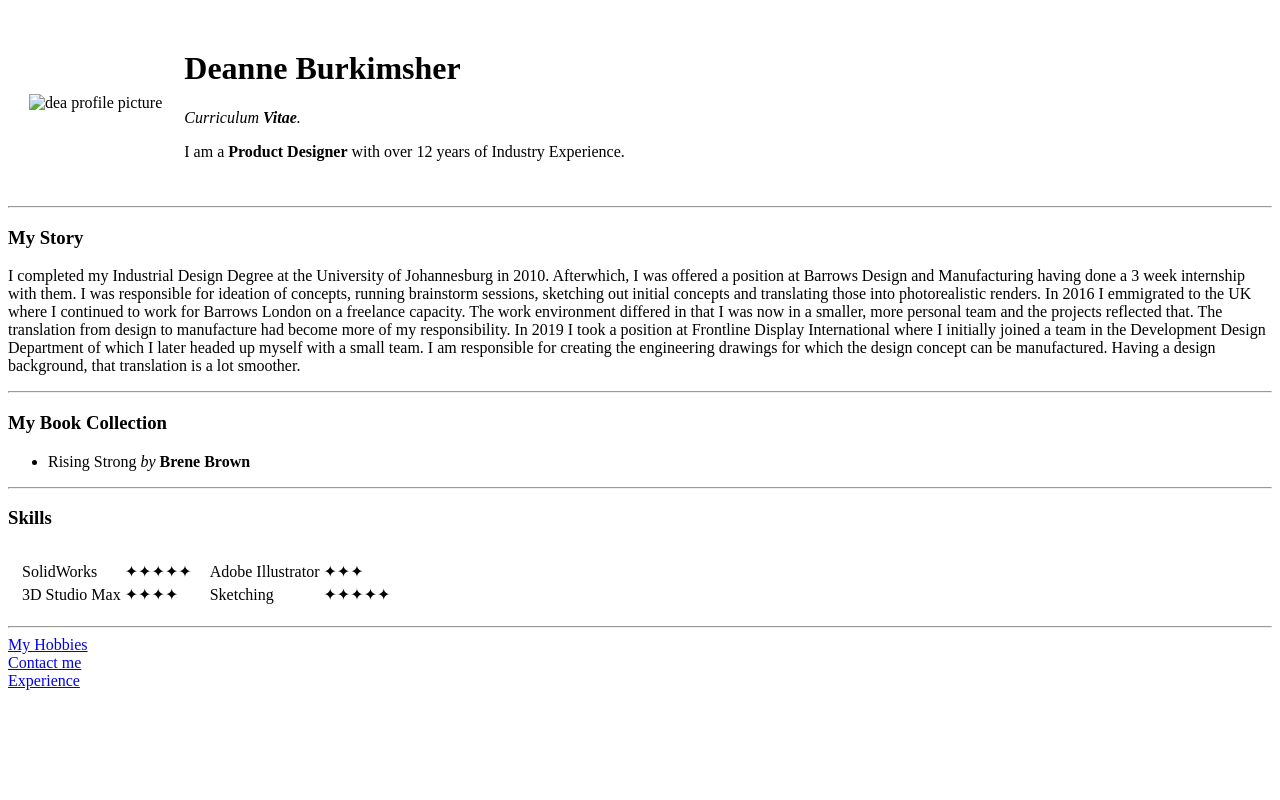
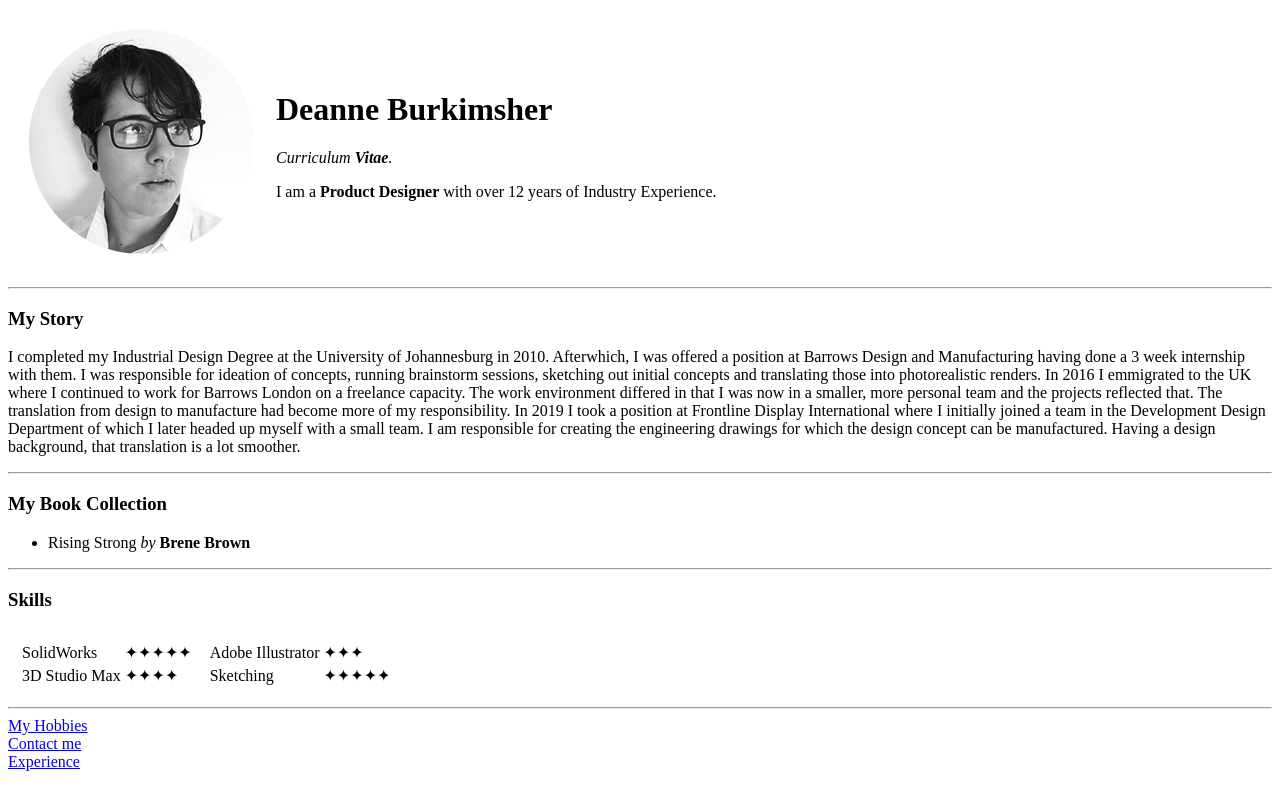
Before and after one commit to 3dea/3deadesign, a plain HTML site: page index.html in a window 1280 px wide. Drawn offline with Linux system fonts and the light colour scheme.

Commit message:
changes root for profile pic

```diff
--- a/index.html
+++ b/index.html
@@ -11,7 +11,7 @@
 <body>
   <table cellspacing="20">
     <tr>
-      <td><img src="Images/Dea_Profile Pic_225px.png" alt="dea profile picture"></td>
+      <td><img src="Dea_Profile Pic_225px.png" alt="dea profile picture"></td>
       <td><h1>Deanne Burkimsher</h1>
         <p><em>Curriculum <strong>Vitae</strong>.</em></p>
         <p>I am a <strong>Product Designer</strong> with over 12 years of Industry Experience.</p></td>
```
